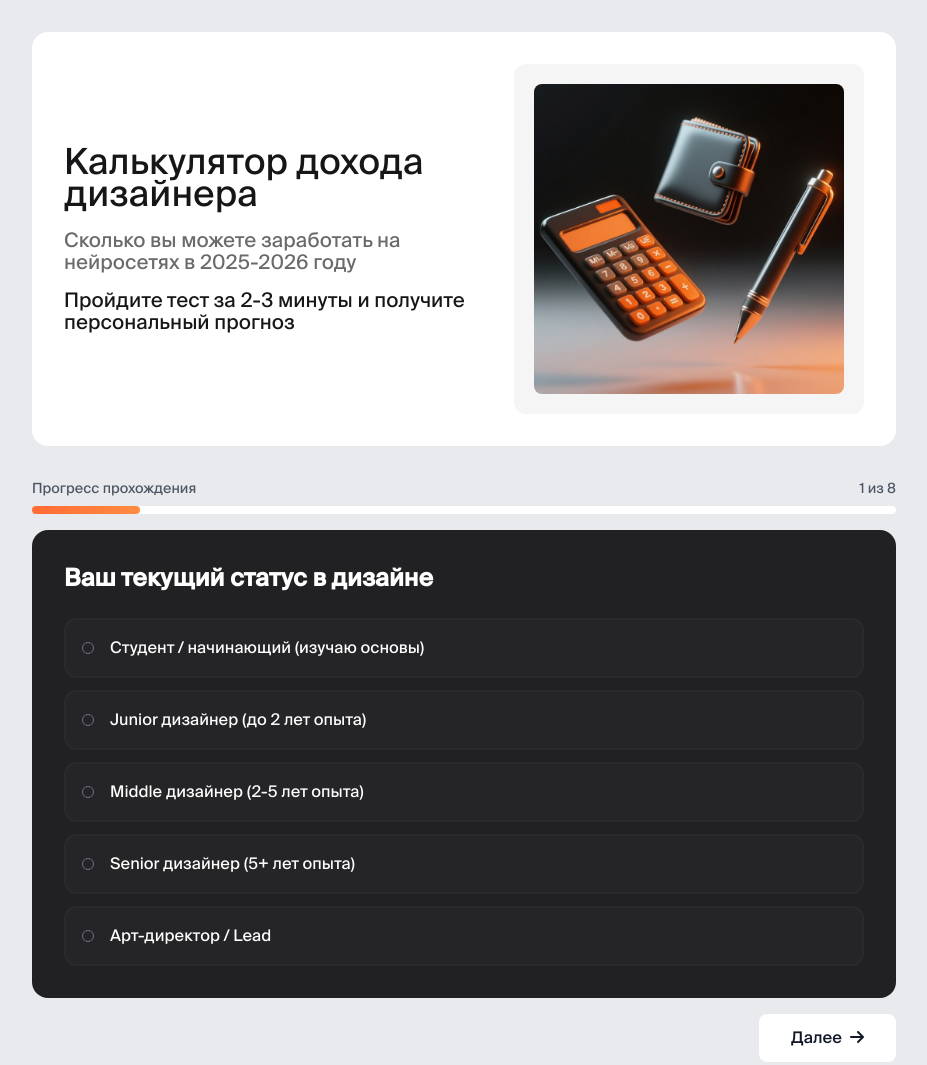
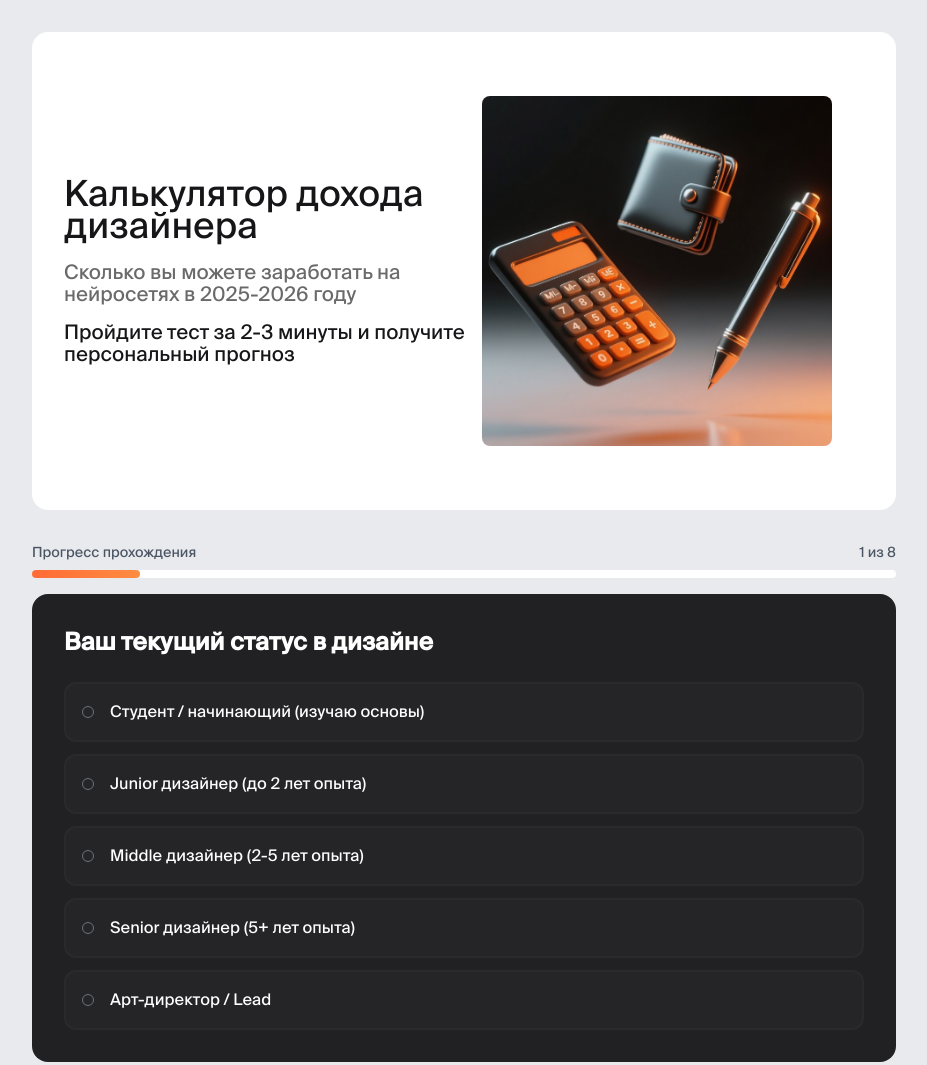
Before and after one commit to juliana-makarova/designer-income-calculator, a plain HTML site: page index.html in a window 1280 px wide. Shown: the top 1065 px of the page, without its empty margins (176-1103 px from the left). Drawn offline with nearby package versions, Linux system fonts and the light colour scheme.

Commit message:
Исправил позиционирование в шапке: заголовок и подзаголовок вверху, описание внизу, убрал серые поля у картинки, добавил равные отступы от краев картинки до краев белого блока

```diff
--- a/index.html
+++ b/index.html
@@ -181,11 +181,12 @@
             display: flex;
             flex-direction: column;
             height: 100%;
+            justify-content: space-between;
         }
         .header-image {
-            background: #f5f5f5;
+            background: transparent;
             border-radius: 12px;
-            padding: 20px;
+            padding: 0;
             display: flex;
             align-items: center;
             justify-content: center;
@@ -193,6 +194,9 @@
             height: 350px;
             aspect-ratio: 1/1;
             margin-left: auto;
+            margin-top: 32px;
+            margin-right: 32px;
+            margin-bottom: 32px;
         }
         .header-image img {
             max-width: 100%;
```
